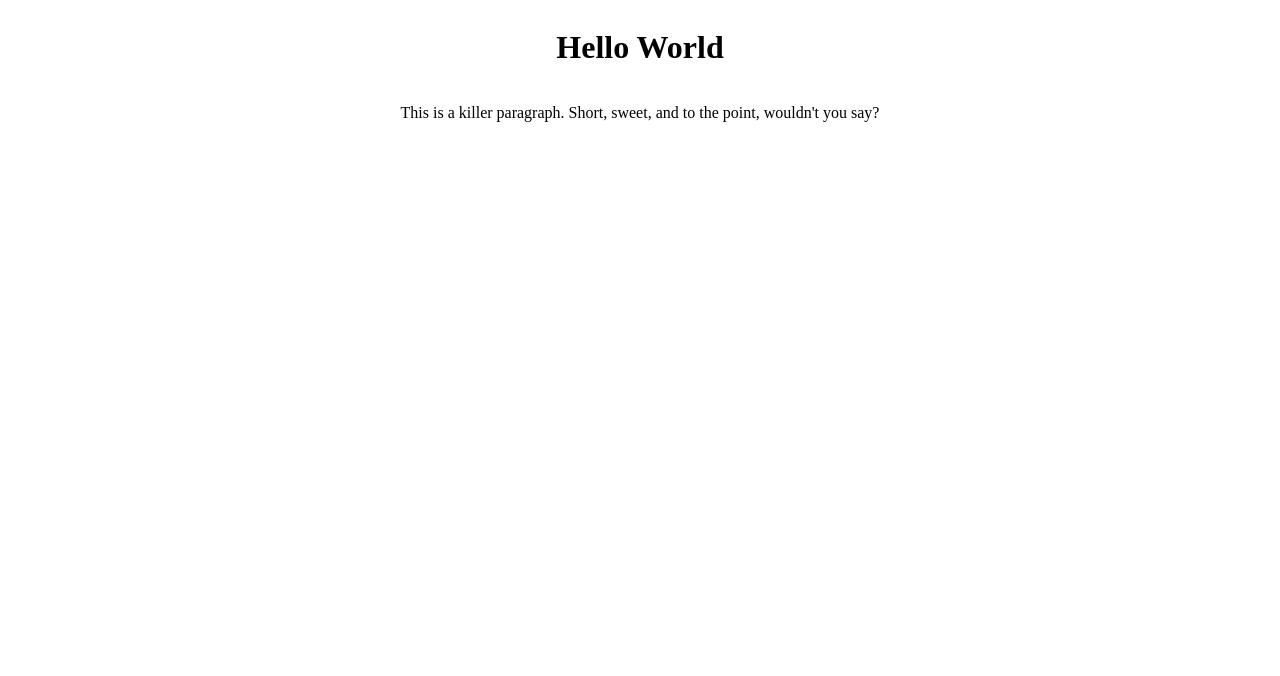
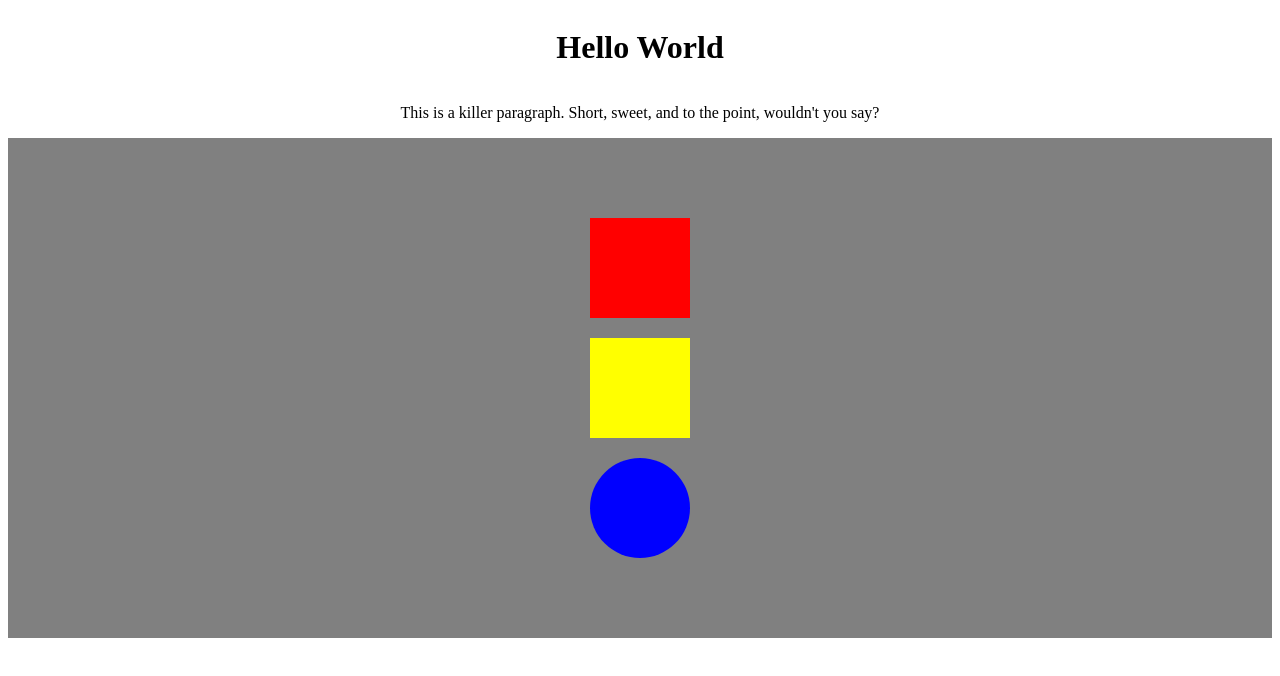
Before and after one commit to TannrBooth/deploymentLab, a plain HTML site: page public/index.html in a window 1280 px wide. Drawn offline with Linux system fonts and the light colour scheme.

Commit message:
seventh commit

```diff
--- a/public/index.html
+++ b/public/index.html
@@ -10,9 +10,9 @@
     <h1>Hello World</h1>
     <p>This is a killer paragraph. Short, sweet, and to the point, wouldn't you say?</p>
     <section id="shapes">
-        <div class="box" class="red"></div>
-        <div class="box" class="yellow"></div>
-        <div class="circle" class="blue"></div>
+        <div class="box red"></div>
+        <div class="box yellow"></div>
+        <div class="circle blue"></div>
     </section>
 
     <script src="./index.js"></script>
--- a/public/styles.css
+++ b/public/styles.css
@@ -11,21 +11,22 @@ body {
     flex-direction: column;
     align-items: center;
     justify-content: center;
-}
-
-section {
-    height: 50%;
+    height: 500px;
+    background-color: gray;
+    width: 100%;
 }
 
 .box {
     height: 100px;
     aspect-ratio: 1/1;
+    margin: 10px;
 }
 
 .circle {
     height: 100px;
     aspect-ratio: 1/1;
     border-radius: 50%;
+    margin: 10px;
 }
 
 .red {
```
